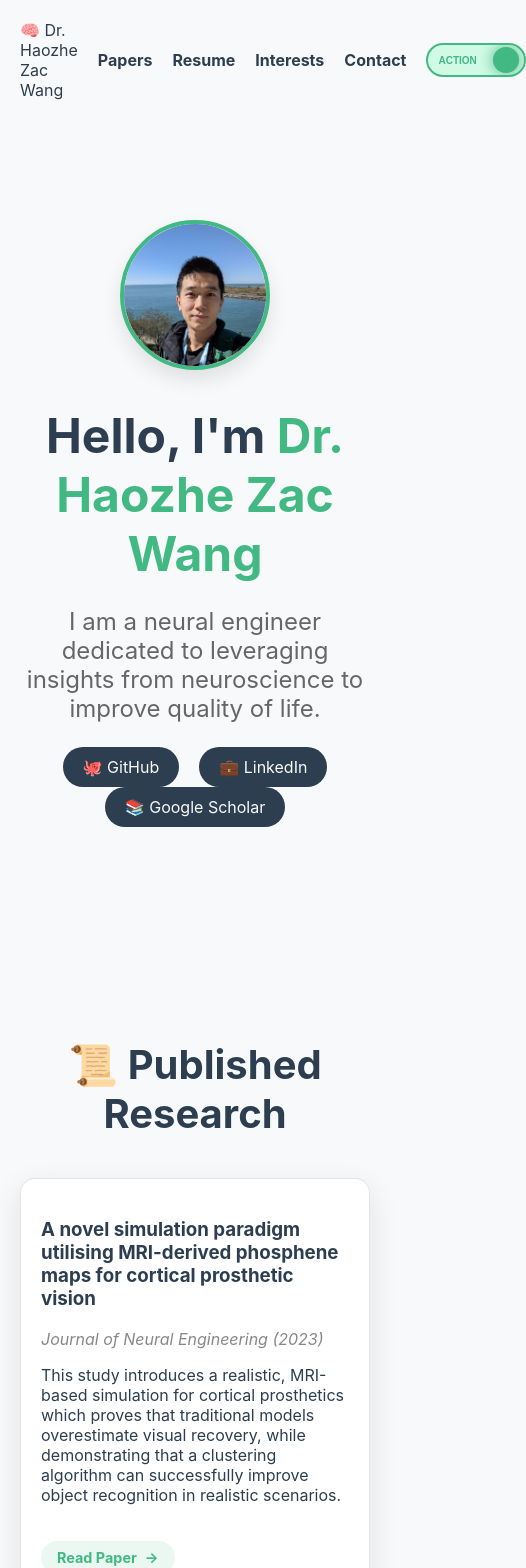
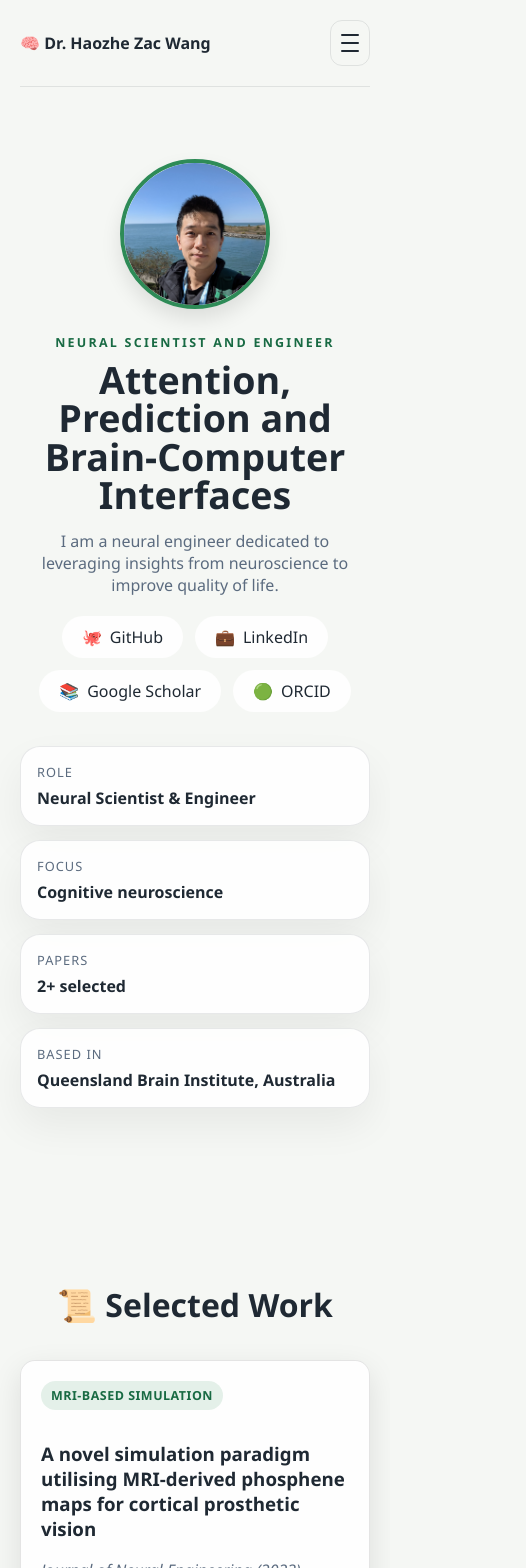
Before and after one commit to hwan340/personal-website, a Vue app: page / in a window 390 px wide. Shown: the top 1568 px of the page, 526 px wide, since content can reach past the window. Built offline with nearby package versions, Linux system fonts and the light colour scheme; no server answers.

Commit message:
Add SunCalc dependency and enhance theme management in App.vue

```diff
--- a/package.json
+++ b/package.json
@@ -14,6 +14,7 @@
   },
   "dependencies": {
     "@vueuse/core": "^14.0.0",
+    "suncalc": "^1.9.0",
     "vue": "^3.5.22"
   },
   "devDependencies": {
--- a/src/App.vue
+++ b/src/App.vue
@@ -1,65 +1,154 @@
 <script setup>
-import { ref } from 'vue';
+import { computed, onMounted, ref } from 'vue';
+import SunCalc from 'suncalc';
 import { profile, papers, interests, experience } from './data.js';
 import TiltCard from './components/TiltCard.vue';
 import profileImg from './assets/profile.jpg';
 import NeuroSwitch from './components/NeuroSwitch.vue';
 
+const isNavOpen = ref(false);
+const isSpiking = ref(false);
+const themeState = ref('active');
 
-const currentSection = ref('home');
-
-const scrollTo = (id) => {
-  document.getElementById(id).scrollIntoView({ behavior: 'smooth' });
+const getThemeStateByTime = () => {
+  const hour = new Date().getHours();
+  return hour >= 19 || hour < 7 ? 'resting' : 'active';
 };
 
-const isSpiking = ref(false);
+const getThemeStateBySun = (latitude, longitude, date = new Date()) => {
+  const times = SunCalc.getTimes(date, latitude, longitude);
 
-const handleThemeToggle = (state) => {
-  // 1. Set the theme on the HTML body
+  if (!times.sunrise || !times.sunset) {
+    return getThemeStateByTime();
+  }
+
+  return date >= times.sunrise && date < times.sunset ? 'active' : 'resting';
+};
+
+const getThemeStateFromLocation = (latitude, longitude) => {
+  return getThemeStateBySun(latitude, longitude);
+};
+
+const getThemeStateFromGeolocation = () => {
+  if (!navigator.geolocation) {
+    return Promise.resolve(getThemeStateByTime());
+  }
+
+  return new Promise((resolve) => {
+    navigator.geolocation.getCurrentPosition(
+      (position) => {
+        resolve(
+          getThemeStateFromLocation(position.coords.latitude, position.coords.longitude)
+        );
+      },
+      () => resolve(getThemeStateByTime()),
+      { enableHighAccuracy: false, timeout: 5000, maximumAge: 60 * 60 * 1000 }
+    );
+  });
+};
+
+const applyTheme = (state, shouldSpike = false) => {
+  themeState.value = state;
   document.documentElement.setAttribute('data-theme', state);
 
-  // 2. Trigger the "Spike" animation if turning ON Action Potential
-  if (state === 'active') {
+  if (shouldSpike && state === 'active') {
     isSpiking.value = true;
     setTimeout(() => {
       isSpiking.value = false;
-    }, 400); // Duration of the flash
+    }, 400);
   }
 };
+
+const credibility = computed(() => [
+  { label: 'Role', value: profile.title },
+  { label: 'Focus', value: profile.focus },
+  { label: 'Papers', value: `${papers.length}+ selected` },
+  { label: 'Based in', value: profile.basedIn },
+]);
+
+const scrollTo = (id) => {
+  const element = document.getElementById(id);
+
+  if (element) {
+    element.scrollIntoView({ behavior: 'smooth' });
+  }
+
+  isNavOpen.value = false;
+};
+
+const handleThemeToggle = (state) => {
+  applyTheme(state, true);
+};
+
+onMounted(async () => {
+  applyTheme(await getThemeStateFromGeolocation());
+});
 </script>
 
 <template>
   <div class="container">
-    <div class="spike-flash" :class="{ 'firing': isSpiking }"></div>
+    <div class="spike-flash" :class="{ firing: isSpiking }"></div>
 
     <nav class="navbar">
       <div class="logo">🧠 {{ profile.name }}</div>
-      <div class="links">
-        <a @click.prevent="scrollTo('papers')" href="#">Papers</a>
-        <a @click.prevent="scrollTo('resume')" href="#">Resume</a>
+
+      <button
+        class="menu-toggle"
+        type="button"
+        :aria-expanded="isNavOpen"
+        aria-label="Toggle navigation"
+        @click="isNavOpen = !isNavOpen"
+      >
+        <span></span>
+        <span></span>
+        <span></span>
+      </button>
+
+      <div class="links" :data-open="isNavOpen">
+        <a @click.prevent="scrollTo('home')" href="#">Home</a>
+        <a @click.prevent="scrollTo('papers')" href="#">Work</a>
+        <a @click.prevent="scrollTo('resume')" href="#">Experience</a>
         <a @click.prevent="scrollTo('interests')" href="#">Interests</a>
         <a @click.prevent="scrollTo('contact')" href="#">Contact</a>
-        <NeuroSwitch @toggle="handleThemeToggle" />
+        <NeuroSwitch :initial-state="themeState" @toggle="handleThemeToggle" />
       </div>
     </nav>
 
-    <header class="hero">
+    <header id="home" class="hero">
       <div class="profile-container">
         <img :src="profileImg" alt="Profile Picture" class="profile-pic" />
       </div>
-      <h1>Hello, I'm <span class="highlight">{{ profile.name }}</span></h1>
+
+      <p class="eyebrow">Neural scientist and engineer</p>
+      <h1>{{ profile.heroSubtitle }}</h1>
       <p class="subtitle">{{ profile.bio }}</p>
+
       <div class="social-row">
-        <a v-for="social in profile.socials" :key="social.name" :href="social.url" target="_blank" class="btn">
-          {{ social.icon }} {{ social.name }}
+        <a
+          v-for="social in profile.socials"
+          :key="social.name"
+          :href="social.url"
+          target="_blank"
+          rel="noreferrer"
+          class="btn social-btn"
+        >
+          {{ social.icon }} <span>{{ social.name }}</span>
         </a>
+      </div>
+
+      <div class="credibility-strip">
+        <div v-for="item in credibility" :key="item.label" class="credibility-item">
+          <span class="credibility-label">{{ item.label }}</span>
+          <span class="credibility-value">{{ item.value }}</span>
+        </div>
       </div>
     </header>
 
     <section id="papers" class="section">
-      <h2>📜 Published Research</h2>
+      <h2>📜 Selected Work</h2>
       <div class="grid">
         <TiltCard v-for="paper in papers" :key="paper.id">
+          <p class="paper-tag">{{ paper.highlight }}</p>
           <h3>{{ paper.title }}</h3>
           <p class="journal">{{ paper.journal }} ({{ paper.year }})</p>
           <p class="summary">{{ paper.summary }}</p>
@@ -94,7 +183,6 @@ const handleThemeToggle = (state) => {
         <TiltCard v-for="hobby in interests" :key="hobby.name" class="hobby-card">
           <div class="emoji">{{ hobby.emoji }}</div>
           <h3>{{ hobby.name }}</h3>
-          <p>{{ hobby.desc }}</p>
         </TiltCard>
       </div>
     </section>
@@ -102,110 +190,278 @@ const handleThemeToggle = (state) => {
     <section id="contact" class="section alt-bg">
       <h2>📬 Get in Touch</h2>
       <div class="contact-container">
-        <!-- <p>
-          I am currently open to collaborations on <strong>computational neuroscience</strong>,
-          <strong>visual prostheses</strong>, or discussing the <strong>V1 Saliency Hypothesis</strong>.
-        </p> -->
+        <p>{{ profile.contactMessage }}</p>
 
         <a :href="`mailto:${profile.email}`" class="btn contact-btn">
-          ✉️ {{profile.email}}
+          ✉️ {{ profile.email }}
         </a>
       </div>
     </section>
 
     <footer>
-      <p>© 2025 Built with Vue.js & 🫖</p>
+      <p>© 2025 Built with Vue.js</p>
     </footer>
   </div>
 </template>
 
 <style>
-/* Basic Reset & Fonts */
 :root {
-  /* Default (Action Potential / Light Mode) */
-  --primary: #42b883; /* Vue Green */
-  --text: #2c3e50;
-  --bg: #f8f9fa;
-  --card-bg: #ffffff;
-  --nav-bg: rgba(248, 249, 250, 0.9);
+  --primary: #2e8b57;
+  --primary-strong: #186a43;
+  --text: #1f2933;
+  --muted: #5b6b7f;
+  --bg: #f5f7f4;
+  --bg-accent: #e5efe8;
+  --card-bg: rgba(255, 255, 255, 0.88);
+  --nav-bg: rgba(245, 247, 244, 0.82);
+  --border: rgba(31, 41, 51, 0.1);
 }
 
-/* Resting Potential (Dark Mode) */
 [data-theme="resting"] {
-  --primary: #51aa86; /* Brighter green for contrast against dark */
-  --text: #e2e8f0;    /* Light gray text */
-  --bg: #0f172a;      /* Deep dark blue (Slate-900) */
-  --card-bg: #1e293b; /* Slightly lighter blue for cards */
-  --nav-bg: rgba(15, 23, 42, 0.9);
+  --primary: #7ad6a3;
+  --primary-strong: #4fbe81;
+  --text: #e5eef6;
+  --muted: #a9b7c7;
+  --bg: #0d1420;
+  --bg-accent: #142132;
+  --card-bg: rgba(18, 27, 40, 0.88);
+  --nav-bg: rgba(13, 20, 32, 0.82);
+  --border: rgba(229, 238, 246, 0.1);
 }
 
 body {
-  font-family: 'Inter', sans-serif;
+  font-family: 'Avenir Next', 'Segoe UI', sans-serif;
   margin: 0;
   background: var(--bg);
   color: var(--text);
-  transition: background 0.5s ease, color 0.5s ease; /* Smooth transition */
+  transition: background 0.5s ease, color 0.5s ease;
 }
 
-.container { max-width: 1200px; margin: 0 auto; padding: 0 20px; }
+.container {
+  max-width: 1200px;
+  margin: 0 auto;
+  padding: 0 20px 40px;
+  background: var(--bg);
+}
 
-/* Navigation */
 .navbar {
   display: flex;
   justify-content: space-between;
+  align-items: center;
   padding: 20px 0;
   position: sticky;
   top: 0;
-  background: var(--nav-bg); /*rgba(248, 249, 250, 0.9);*/
+  background: var(--bg);
   backdrop-filter: blur(10px);
   z-index: 100;
-  /* align-items: center; */
+  border-bottom: 1px solid var(--border);
 }
-.navbar a { text-decoration: none; color: var(--text); margin-left: 20px; font-weight: bold; cursor: pointer;}
-.navbar a:hover { color: var(--primary); }
+
+.logo {
+  font-weight: 800;
+}
+
+.navbar a {
+  text-decoration: none;
+  color: var(--text);
+  margin-left: 20px;
+  font-weight: 700;
+  cursor: pointer;
+}
+
+.navbar a:hover {
+  color: var(--primary);
+}
 
 .links {
   display: flex;
   align-items: center;
+  gap: 18px;
 }
 
-/* Hero */
-.hero { text-align: center; padding: 100px 0; }
-.hero h1 { font-size: 3rem; margin-bottom: 10px; }
-.highlight { color: var(--primary); }
-.subtitle { font-size: 1.5rem; color: #666; }
-.social-row { margin-top: 20px; }
+.menu-toggle {
+  display: none;
+  background: transparent;
+  border: 1px solid var(--border);
+  border-radius: 12px;
+  padding: 10px;
+  cursor: pointer;
+}
+
+.menu-toggle span {
+  display: block;
+  width: 18px;
+  height: 2px;
+  background: var(--text);
+  margin: 3px 0;
+  border-radius: 999px;
+}
+
+.hero {
+  text-align: center;
+  padding: 96px 0 72px;
+  max-width: 900px;
+  margin: 0 auto;
+}
+
+.hero h1 {
+  font-size: clamp(2.5rem, 6vw, 4.8rem);
+  line-height: 1.02;
+  margin: 10px 0 16px;
+}
+
+.eyebrow {
+  text-transform: uppercase;
+  letter-spacing: 0.18em;
+  color: var(--primary-strong);
+  font-size: 0.78rem;
+  font-weight: 800;
+  margin: 0;
+}
+
+.highlight {
+  color: var(--primary);
+}
+
+.subtitle {
+  font-size: 1rem;
+  color: var(--muted);
+  max-width: 720px;
+  margin: 0 auto;
+}
+
+.social-row {
+  margin-top: 20px;
+  display: flex;
+  justify-content: center;
+  flex-wrap: wrap;
+  gap: 12px;
+}
+
 .btn {
-  display: inline-block;
   background: var(--text);
-  /* color: white; */
   color: var(--bg);
   padding: 10px 20px;
   border-radius: 50px;
   text-decoration: none;
-  margin: 0 10px;
-  transition: transform 0.2s;
+  transition: transform 0.2s, background 0.2s, color 0.2s, border-color 0.2s;
+  font-size: 1rem;
 }
-.btn:hover { transform: scale(1.05); background: var(--primary); }
 
-/* Sections */
-.section { padding: 80px 0; }
-.section h2 { font-size: 2.5rem; margin-bottom: 40px; text-align: center; }
-.grid { display: grid; grid-template-columns: repeat(auto-fit, minmax(300px, 1fr)); gap: 30px; }
+.btn:hover {
+  transform: translateY(-2px);
+  background: var(--primary);
+}
 
-/* Specific Card Styles */
-.journal { color: #888; font-style: italic; }
-/* .read-more { display: block; margin-top: 15px; color: var(--primary); text-decoration: none; font-weight: bold; } */
-.emoji { font-size: 3rem; margin-bottom: 10px; }
-.hobby-card { text-align: center; background: var(--card-bg);}
+.primary-btn {
+  background: var(--primary);
+  color: #fff;
+}
 
-/* read-more link style */
+.primary-btn:hover {
+  background: var(--primary-strong);
+}
+
+.secondary-btn {
+  background: transparent;
+  color: var(--text);
+  border-color: var(--border);
+}
+
+.secondary-btn:hover {
+  background: var(--card-bg);
+  color: var(--text);
+}
+
+.social-btn {
+  background: var(--card-bg);
+  color: var(--text);
+  border-color: var(--border);
+  display: inline-flex;
+  align-items: center;
+  gap: 8px;
+}
+
+.section {
+  padding: 76px 0;
+}
+
+.section h2 {
+  font-size: clamp(2rem, 4vw, 2.8rem);
+  margin-bottom: 34px;
+  text-align: center;
+}
+
+.grid {
+  display: grid;
+  grid-template-columns: repeat(auto-fit, minmax(300px, 1fr));
+  gap: 30px;
+}
+
+.credibility-strip {
+  display: grid;
+  grid-template-columns: repeat(4, minmax(0, 1fr));
+  gap: 14px;
+  margin-top: 34px;
+}
+
+.credibility-item {
+  background: var(--card-bg);
+  border: 1px solid var(--border);
+  border-radius: 20px;
+  padding: 16px;
+  text-align: left;
+  box-shadow: 0 18px 40px rgba(0, 0, 0, 0.06);
+}
+
+.credibility-label {
+  display: block;
+  color: var(--muted);
+  font-size: 0.8rem;
+  text-transform: uppercase;
+  letter-spacing: 0.08em;
+  margin-bottom: 6px;
+}
+
+.credibility-value {
+  display: block;
+  font-weight: 700;
+}
+
+.journal {
+  color: var(--muted);
+  font-style: italic;
+}
+
+.emoji {
+  font-size: 3rem;
+  margin-bottom: 10px;
+}
+
+.hobby-card {
+  text-align: center;
+  background: var(--card-bg);
+}
+
+.paper-tag {
+  display: inline-flex;
+  margin: 0 0 12px;
+  padding: 6px 10px;
+  border-radius: 999px;
+  background: rgba(46, 139, 87, 0.12);
+  color: var(--primary-strong);
+  font-size: 0.78rem;
+  font-weight: 800;
+  letter-spacing: 0.04em;
+  text-transform: uppercase;
+}
+
 .read-more {
   display: inline-flex;
   align-items: center;
   margin-top: 20px;
   padding: 8px 16px;
-  background-color: rgba(66, 184, 131, 0.1); /* Transparent Green */
+  background-color: rgba(46, 139, 87, 0.1);
   color: var(--primary);
   text-decoration: none;
   font-weight: bold;
@@ -216,11 +472,10 @@ body {
 
 .read-more:hover {
   background-color: var(--primary);
-  color: white; /* Invert colors on hover */
+  color: white;
   transform: translateY(-2px);
 }
 
-/* The Arrow Animation */
 .read-more::after {
   content: '→';
   margin-left: 8px;
@@ -228,67 +483,52 @@ body {
 }
 
 .read-more:hover::after {
-  transform: translateX(4px); /* Slide arrow to the right */
+  transform: translateX(4px);
 }
 
-/* Timeline (Simple) */
-.timeline-item { display: flex; margin-bottom: 20px; border-left: 2px solid var(--primary); padding-left: 20px; }
-.year { font-weight: bold; width: 100px; color: var(--primary); }
+.timeline-item {
+  display: flex;
+  margin-bottom: 20px;
+  border-left: 2px solid var(--primary);
+  padding-left: 20px;
+}
 
-footer { text-align: center; padding: 40px; color: #888; }
+.year {
+  font-weight: bold;
+  width: 100px;
+  color: var(--primary);
+}
 
-/* Profile Picture Styling */
+footer {
+  text-align: center;
+  padding: 40px;
+  color: var(--muted);
+}
+
 .profile-container {
   margin-bottom: 20px;
 }
 
 .profile-pic {
-  width: 150px;      /* Adjust size as needed */
+  width: 150px;
   height: 150px;
-  border-radius: 50%; /* Makes it a perfect circle */
-  object-fit: cover; /* Ensures the image doesn't stretch weirdly */
-  border: 4px solid var(--primary); /* Green border matching your theme */
-  box-shadow: 0 10px 20px rgba(0,0,0,0.1);
+  border-radius: 50%;
+  object-fit: cover;
+  border: 4px solid var(--primary);
+  box-shadow: 0 10px 20px rgba(0, 0, 0, 0.1);
   transition: transform 0.3s ease, box-shadow 0.3s ease;
 }
 
-/* Fun Hover Effect */
 .profile-pic:hover {
-  transform: scale(1.2) rotate(-5deg); /* Zooms and tilts slightly */
-  box-shadow: 0 15px 30px rgba(66, 184, 131, 0.4); /* glowing green shadow */
+  transform: scale(1.2) rotate(-5deg);
+  box-shadow: 0 15px 30px rgba(66, 184, 131, 0.4);
 }
 
-/* Resume Download Button Styling */
 .resume-download {
   text-align: center;
   margin-top: 50px;
 }
 
-.primary-btn {
-  background-color: var(--card-bg); /* Uses your green theme */
-  color: var(--text);
-  padding: 15px 30px;
-  border-radius: 50px;
-  font-weight: bold;
-  text-decoration: none;
-  /* box-shadow: 0 5px 15px rgba(66, 184, 131, 0.4); */
-  box-shadow: 0 10px 30px rgba(0,0,0,0.1);
-  transition: all 0.3s ease;
-  display: inline-flex;
-  align-items: center;
-  gap: 10px; /* Space between icon and text */
-}
-
-.primary-btn:hover {
-  transform: translateY(-3px); /* Moves up slightly */
-  box-shadow: 0 8px 20px rgba(66, 184, 131, 0.6);
-}
-
-.primary-btn:active {
-  transform: translateY(0); /* Click effect */
-}
-
-/* Contact Section Styling */
 .contact-container {
   text-align: center;
   max-width: 600px;
@@ -299,11 +539,11 @@ footer { text-align: center; padding: 40px; color: #888; }
   font-size: 1.2rem;
   line-height: 1.6;
   margin-bottom: 30px;
-  color: #555;
+  color: var(--muted);
 }
 
 .contact-btn {
-  background-color: var(--card-bg); /* Dark button for contrast */
+  background-color: var(--card-bg);
   color: var(--text);
   padding: 15px 40px;
   font-size: 1.1rem;
@@ -315,32 +555,65 @@ footer { text-align: center; padding: 40px; color: #888; }
 }
 
 .contact-btn:hover {
-  transform: translateY(-3px); /* Moves up slightly */
+  transform: translateY(-3px);
   box-shadow: 0 8px 20px rgba(66, 184, 131, 0.6);
 }
 
-/* Spike Flash Animation */
-.spike-flash {
-  position: fixed;
-  top: 0;
-  left: 0;
-  width: 100vw;
-  height: 100vh;
-  background-color: rgba(255, 255, 255, 0.8);
-  pointer-events: none; /* Let clicks pass through */
-  opacity: 0;
-  z-index: 9999;
-  transition: opacity 0.1s;
+@media (max-width: 900px) {
+  .credibility-strip {
+    grid-template-columns: repeat(2, minmax(0, 1fr));
+  }
 }
 
-.spike-flash.firing {
-  animation: spike-pulse 0.4s ease-out;
+@media (max-width: 760px) {
+  .navbar {
+    flex-wrap: wrap;
+    gap: 14px;
+  }
+
+  .menu-toggle {
+    display: inline-flex;
+    flex-direction: column;
+  }
+
+  .links {
+    width: 100%;
+    display: none;
+    flex-direction: column;
+    align-items: stretch;
+    gap: 10px;
+    padding: 14px 0 4px;
+  }
+
+  .links a {
+    margin-left: 0;
+  }
+
+  .links[data-open='true'] {
+    display: flex;
+  }
+
+  .hero {
+    padding-top: 72px;
+  }
+
+  .timeline-item {
+    flex-direction: column;
+    gap: 6px;
+  }
+
+  .year {
+    width: auto;
+  }
 }
 
-@keyframes spike-pulse {
-  0% { opacity: 0; }
-  10% { opacity: 0.6; background-color: #fff; } /* The Peak */
-  100% { opacity: 0; }
+@media (max-width: 520px) {
+  .credibility-strip {
+    grid-template-columns: 1fr;
+  }
+
+  .hero h1 {
+    font-size: 2.35rem;
+  }
 }
-
 </style>
--- a/src/components/NeuroSwitch.vue
+++ b/src/components/NeuroSwitch.vue
@@ -1,14 +1,27 @@
 <script setup>
-import { ref, onMounted } from 'vue';
+import { ref, watch } from 'vue';
+
+const props = defineProps({
+  initialState: {
+    type: String,
+    default: 'active',
+  },
+});
 
 const emit = defineEmits(['toggle']);
-const isActive = ref(true); // True = Action Potential (Light), False = Resting (Dark)
+const isActive = ref(props.initialState === 'active');
+
+watch(
+  () => props.initialState,
+  (nextState) => {
+    isActive.value = nextState === 'active';
+  },
+  { immediate: true }
+);
 
 const toggleState = () => {
   isActive.value = !isActive.value;
   emit('toggle', isActive.value ? 'active' : 'resting');
-
-  // Trigger the "Spike" sound or visual (Optional: add audio here if you want!)
 };
 </script>
 
--- a/src/data.js
+++ b/src/data.js
@@ -2,37 +2,45 @@ export const profile = {
   name: "Dr. Haozhe Zac Wang",
   title: "Neural Scientist & Engineer",
   bio: "I am a neural engineer dedicated to leveraging insights from neuroscience to improve quality of life.",
+  heroSubtitle: "Attention, Prediction and Brain-Computer Interfaces",
+  role: "Postdoctoral Research Fellow",
+  focus: "Cognitive neuroscience",
+  basedIn: "Queensland Brain Institute, Australia",
+  contactMessage: "",
   email: "zacwang0000@gmail.com",
   socials: [
     { name: "GitHub", url: "https://github.com/hwan340", icon: "🐙" },
     { name: "LinkedIn", url: "https://www.linkedin.com/in/haozhe-wang-1332aa14a/", icon: "💼" },
-    { name: "Google Scholar", url: "https://scholar.google.com/citations?user=ZfvRxqUAAAAJ&hl=en&oi=sra", icon: "📚" }
+    { name: "Google Scholar", url: "https://scholar.google.com/citations?user=ZfvRxqUAAAAJ&hl=en&oi=sra", icon: "📚" },
+    { name: "ORCID", url: "https://orcid.org/0000-0001-8680-2829", icon: "🟢" }
   ]
 };
 
 export const papers = [
   {
     id: 1,
+    highlight: "MRI-based simulation",
     title: "A novel simulation paradigm utilising MRI-derived phosphene maps for cortical prosthetic vision",
     journal: "Journal of Neural Engineering",
     year: "2023",
     link: "https://iopscience.iop.org/article/10.1088/1741-2552/aceca2",
-    summary: "This study introduces a realistic, MRI-based simulation for cortical prosthetics which proves that traditional models overestimate visual recovery, while demonstrating that a clustering algorithm can successfully improve object recognition in realistic scenarios."
+    summary: "Introduced a realistic MRI-based simulation for cortical prosthetics and showed that traditional models overestimate visual recovery."
   },
   {
     id: 2,
+    highlight: "Raster scanning protocol",
     title: "Raster Scanning Can Improve Task Performance in Simulated Prosthetic Vision",
     journal: "IEEE Transactions on Neural Systems and Rehabilitation Engineering",
     year: "2025",
     link: "https://ieeexplore.ieee.org/document/11193827",
-    summary: "To address the limitations of simultaneous electrode stimulation, this study introduces 'raster scanning'—a novel protocol that combines sequential and simultaneous presentation to significantly improve visual accuracy and efficiency while reducing the need for physical head movement."
+    summary: "Introduced raster scanning to improve visual accuracy and efficiency while reducing the need for physical head movement."
   },
 ];
 
 export const interests = [
-  { name: "Hiking", emoji: "🏔️", desc: "Exploring nature in Australasia." },
-  { name: "日本語", emoji: "🍡", desc: "Learning greetings and enjoying yakitori." },
-  { name: "Tennis", emoji: "🎾", desc: "Trying to play like Stan Wawrinka." }
+  { name: "Hiking", emoji: "🏔️" },
+  { name: "日本語", emoji: "🍡" },
+  { name: "Tennis", emoji: "🎾" }
 ];
 
 export const experience = [
```
Also changed, not shown: 1 other file (tests, documents, lock files or other folders).
